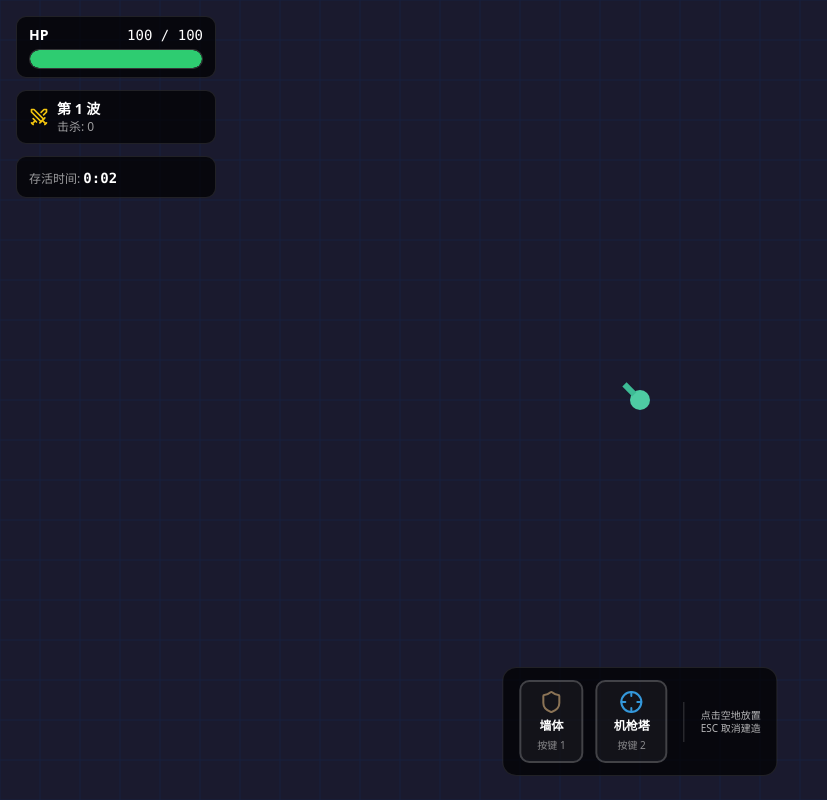
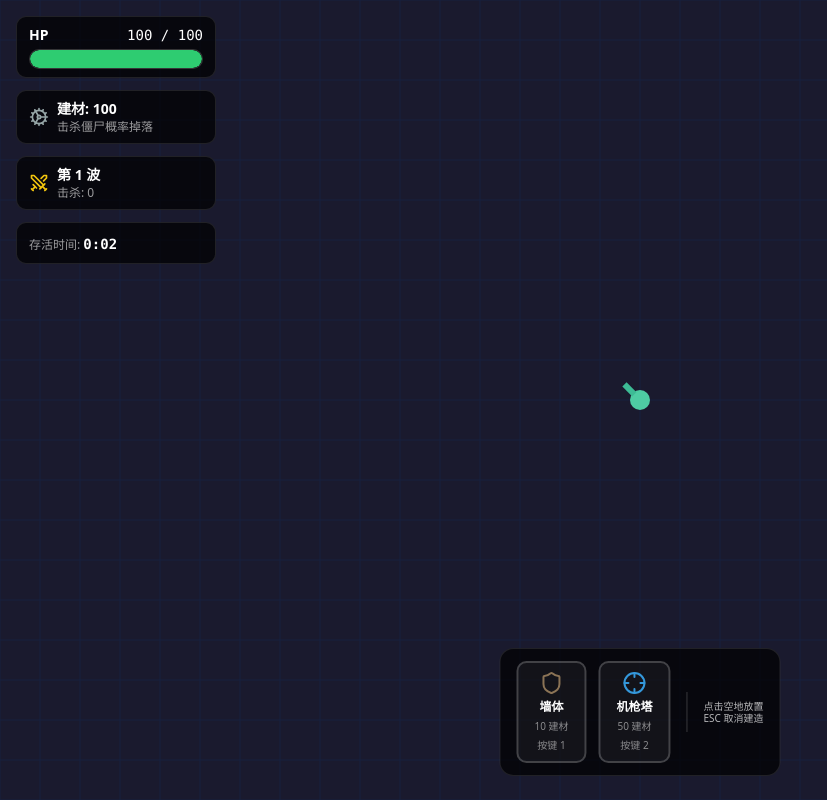
Before and after one commit to LvPeng990324/zombie_defender, a React (Vite) app: page / in a window 1280 px wide. Both pictures are taken after a click on the button "点击开始游戏". Shown: the whole page, without its empty margins (0-827 px from the left). Built offline with nearby package versions, Linux system fonts and the light colour scheme.

Commit message:
增加 建材 概念，击杀僵尸可得，建造需要花费建材

```diff
--- a/src/App.tsx
+++ b/src/App.tsx
@@ -20,6 +20,7 @@ export default function App() {
     buildType: null,
     killCount: 0,
     survivalTime: 0,
+    materials: CONFIG.MATERIALS_INITIAL,
     isGameOver: false,
     isRunning: false,
   });
--- a/src/components/ui/BuildMenu.tsx
+++ b/src/components/ui/BuildMenu.tsx
@@ -4,12 +4,15 @@ import { Shield, Crosshair } from 'lucide-react';
 
 interface BuildMenuProps {
   buildType: BuildType;
+  materials: number;
   onSelectBuildType: (type: BuildType) => void;
 }
 
-export default function BuildMenu({ buildType, onSelectBuildType }: BuildMenuProps) {
+export default function BuildMenu({ buildType, materials, onSelectBuildType }: BuildMenuProps) {
   const wallSelected = buildType === 'wall';
   const turretSelected = buildType === 'turret';
+  const canAffordWall = materials >= CONFIG.WALL_COST;
+  const canAffordTurret = materials >= CONFIG.TURRET_COST;
 
   return (
     <div
@@ -20,7 +23,7 @@ export default function BuildMenu({ buildType, onSelectBuildType }: BuildMenuPro
         onClick={() => onSelectBuildType(wallSelected ? null : 'wall')}
         className={`flex flex-col items-center gap-1 px-4 py-2 rounded-lg border-2 transition-all ${
           wallSelected ? 'scale-105' : 'border-white/20 bg-white/5 hover:bg-white/10'
-        }`}
+        } ${!wallSelected && !canAffordWall ? 'opacity-50' : ''}`}
         style={wallSelected ? {
           borderColor: CONFIG.COLOR_WALL,
           backgroundColor: hexToRgba(CONFIG.COLOR_WALL, 0.3),
@@ -28,6 +31,7 @@ export default function BuildMenu({ buildType, onSelectBuildType }: BuildMenuPro
       >
         <Shield className="w-6 h-6" style={{ color: CONFIG.COLOR_WALL }} />
         <span className="text-white text-xs font-bold">墙体</span>
+        <span className="text-white/50 text-[10px]">{CONFIG.WALL_COST} 建材</span>
         <span className="text-white/50 text-[10px]">按键 1</span>
       </button>
 
@@ -35,7 +39,7 @@ export default function BuildMenu({ buildType, onSelectBuildType }: BuildMenuPro
         onClick={() => onSelectBuildType(turretSelected ? null : 'turret')}
         className={`flex flex-col items-center gap-1 px-4 py-2 rounded-lg border-2 transition-all ${
           turretSelected ? 'scale-105' : 'border-white/20 bg-white/5 hover:bg-white/10'
-        }`}
+        } ${!turretSelected && !canAffordTurret ? 'opacity-50' : ''}`}
         style={turretSelected ? {
           borderColor: CONFIG.COLOR_TURRET,
           backgroundColor: hexToRgba(CONFIG.COLOR_TURRET, 0.3),
@@ -43,6 +47,7 @@ export default function BuildMenu({ buildType, onSelectBuildType }: BuildMenuPro
       >
         <Crosshair className="w-6 h-6" style={{ color: CONFIG.COLOR_TURRET }} />
         <span className="text-white text-xs font-bold">机枪塔</span>
+        <span className="text-white/50 text-[10px]">{CONFIG.TURRET_COST} 建材</span>
         <span className="text-white/50 text-[10px]">按键 2</span>
       </button>
 
--- a/src/components/ui/GameUI.tsx
+++ b/src/components/ui/GameUI.tsx
@@ -3,7 +3,7 @@ import type { GameState } from '@/game/GameCanvas';
 import type { BuildType } from '@/game/engine/Config';
 import HPBar from './HPBar';
 import BuildMenu from './BuildMenu';
-import { Swords } from 'lucide-react';
+import { Swords, Cog } from 'lucide-react';
 
 interface GameUIProps {
   state: GameState;
@@ -26,9 +26,24 @@ export default function GameUI({ state, onSelectBuildType }: GameUIProps) {
       className="fixed inset-0 z-10 pointer-events-none"
       style={{ fontFamily: 'system-ui, -apple-system, sans-serif' }}
     >
-      {/* 左上角：HP条和波次信息 */}
+      {/* 左上角：HP条、建材和波次信息 */}
       <div className="absolute top-4 left-4 flex flex-col gap-3 pointer-events-auto">
         <HPBar hp={state.hp} maxHp={state.maxHp} />
+
+        <div
+          className="flex items-center gap-2 rounded-lg px-3 py-2 border border-white/10"
+          style={{ backgroundColor: CONFIG.COLOR_UI_PANEL }}
+        >
+          <Cog className="w-5 h-5" style={{ color: CONFIG.COLOR_UI_ICON_MATERIAL }} />
+          <div className="flex flex-col">
+            <span className="text-white text-sm font-bold">
+              建材: {state.materials}
+            </span>
+            <span className="text-white/60 text-xs">
+              击杀僵尸概率掉落
+            </span>
+          </div>
+        </div>
 
         <div
           className="flex items-center gap-2 rounded-lg px-3 py-2 border border-white/10"
@@ -58,6 +73,7 @@ export default function GameUI({ state, onSelectBuildType }: GameUIProps) {
       <div className="absolute bottom-6 left-1/2 -translate-x-1/2 pointer-events-auto">
         <BuildMenu
           buildType={state.buildType}
+          materials={state.materials}
           onSelectBuildType={onSelectBuildType}
         />
       </div>
--- a/src/config/buildings.json
+++ b/src/config/buildings.json
@@ -1,10 +1,12 @@
 {
   "WALL_HP": 500,
   "WALL_SIZE": 32,
+  "WALL_COST": 10,
 
   "TURRET_HP": 100,
   "TURRET_SIZE": 28,
   "TURRET_RANGE": 200,
   "TURRET_SHOOT_COOLDOWN": 500,
-  "TURRET_DURABILITY_COST": 2
+  "TURRET_DURABILITY_COST": 2,
+  "TURRET_COST": 50
 }
--- a/src/config/colors.json
+++ b/src/config/colors.json
@@ -22,6 +22,8 @@
 
   "COLOR_UI_PANEL": "rgba(0,0,0,0.7)",
   "COLOR_UI_ICON_WAVE": "#f1c40f",
+  "COLOR_UI_ICON_MATERIAL": "#95a5a6",
+  "COLOR_MATERIAL_FLOAT": "#f1c40f",
 
   "COLOR_HP_GREEN": "#2ecc71",
   "COLOR_HP_RED": "#e74c3c",
--- a/src/config/game.json
+++ b/src/config/game.json
@@ -16,5 +16,10 @@
 
   "MAP_WIDTH": 2000,
   "MAP_HEIGHT": 2000,
-  "GRID_SIZE": 40
+  "GRID_SIZE": 40,
+
+  "MATERIALS_INITIAL": 100,
+  "MATERIAL_DROP_CHANCE": 0.2,
+  "MATERIAL_DROP_MIN": 1,
+  "MATERIAL_DROP_MAX": 5
 }
--- a/src/game/GameCanvas.tsx
+++ b/src/game/GameCanvas.tsx
@@ -9,6 +9,7 @@ export interface GameState {
   buildType: BuildType;
   killCount: number;
   survivalTime: number;
+  materials: number;
   isGameOver: boolean;
   isRunning: boolean;
 }
--- a/src/game/engine/GameEngine.ts
+++ b/src/game/engine/GameEngine.ts
@@ -5,6 +5,7 @@ import { getDistance } from './Collision';
 import { Player } from '../entities/Player';
 import { Enemy } from '../entities/Enemy';
 import { Bullet } from '../entities/Bullet';
+import { FloatingText } from '../entities/FloatingText';
 import { SpawnSystem } from '../systems/SpawnSystem';
 import { BuildingSystem } from '../systems/BuildingSystem';
 import { UIRenderer } from '../systems/UIRenderer';
@@ -17,6 +18,7 @@ export class GameEngine {
   player: Player;
   enemies: Enemy[] = [];
   bullets: Bullet[] = [];
+  floatingTexts: FloatingText[] = [];
   spawnSystem: SpawnSystem;
   buildingSystem: BuildingSystem;
   uiRenderer: UIRenderer;
@@ -31,6 +33,9 @@ export class GameEngine {
   killCount: number = 0;
   survivalTime: number = 0; // ms
   startTime: number = 0;
+
+  // 建材资源
+  materials: number = CONFIG.MATERIALS_INITIAL;
 
   // 游戏状态
   isRunning: boolean = false;
@@ -79,8 +84,10 @@ export class GameEngine {
     this.stop();
     this.enemies = [];
     this.bullets = [];
+    this.floatingTexts = [];
     this.killCount = 0;
     this.survivalTime = 0;
+    this.materials = CONFIG.MATERIALS_INITIAL;
     this.isGameOver = false;
     this.isRunning = false;
 
@@ -150,6 +157,8 @@ export class GameEngine {
     // 建造
     this.buildingSystem.update(dt);
     if (this.input.buildType && this.input.mouseClicked) {
+      const cost = this.input.buildType === 'wall' ? CONFIG.WALL_COST : CONFIG.TURRET_COST;
+      if (this.materials >= cost) {
         const success = this.buildingSystem.build(
           this.input.buildType,
           this.input.mouseWorldX,
@@ -157,7 +166,9 @@ export class GameEngine {
           this.player
         );
         if (success) {
+          this.materials -= cost;
           // 播放建造效果或音效可以在这里添加
+        }
       }
     }
 
@@ -195,6 +206,11 @@ export class GameEngine {
       }
     }
 
+    // 更新浮动文字特效
+    for (const text of this.floatingTexts) {
+      text.update(dt);
+    }
+
     // 更新子弹
     for (const bullet of this.bullets) {
       bullet.update(dt);
@@ -214,6 +230,7 @@ export class GameEngine {
             bullet.alive = false;
             if (!enemy.alive) {
               this.killCount++;
+              this.addMaterialDrop(enemy.centerX, enemy.centerY);
             }
             break;
           }
@@ -231,6 +248,7 @@ export class GameEngine {
             bullet.alive = false;
             if (!enemy.alive) {
               this.killCount++;
+              this.addMaterialDrop(enemy.centerX, enemy.centerY);
             }
             break;
           }
@@ -256,6 +274,7 @@ export class GameEngine {
     // 清理死亡实体
     this.enemies = this.enemies.filter(e => e.alive);
     this.bullets = this.bullets.filter(b => b.alive);
+    this.floatingTexts = this.floatingTexts.filter(t => t.alive);
     this.buildingSystem.cleanup();
 
     // 检查游戏结束
@@ -269,6 +288,7 @@ export class GameEngine {
         buildType: this.input.buildType,
         killCount: this.killCount,
         survivalTime: this.survivalTime,
+        materials: this.materials,
         isGameOver: true,
         isRunning: false,
       });
@@ -286,6 +306,7 @@ export class GameEngine {
       buildType: this.input.buildType,
       killCount: this.killCount,
       survivalTime: this.survivalTime,
+      materials: this.materials,
       isGameOver: false,
       isRunning: true,
     });
@@ -321,13 +342,20 @@ export class GameEngine {
       bullet.render(ctx, this.cameraX, this.cameraY);
     }
 
+    // 绘制浮动文字特效（在最上层）
+    for (const text of this.floatingTexts) {
+      text.render(ctx, this.cameraX, this.cameraY);
+    }
+
     // 绘制建造预览
     if (this.input.buildType) {
-      const canBuild = this.buildingSystem.canBuildAt(
+      const cost = this.input.buildType === 'wall' ? CONFIG.WALL_COST : CONFIG.TURRET_COST;
+      const canBuild =
+        this.buildingSystem.canBuildAt(
           this.input.mouseWorldX,
           this.input.mouseWorldY,
           this.player
-      );
+        ) && this.materials >= cost;
       this.uiRenderer.renderBuildPreview(
         ctx,
         this.input.mouseWorldX,
@@ -373,9 +401,21 @@ export class GameEngine {
       buildType: this.input.buildType,
       killCount: this.killCount,
       survivalTime: this.survivalTime,
+      materials: this.materials,
       isGameOver: this.isGameOver,
       isRunning: this.isRunning,
     };
+  }
+
+  // 击杀敌人时概率掉落建材（直接加到玩家身上）并在死亡位置显示浮动提示
+  private addMaterialDrop(x: number, y: number) {
+    if (Math.random() < CONFIG.MATERIAL_DROP_CHANCE) {
+      const amount = Math.floor(
+        Math.random() * (CONFIG.MATERIAL_DROP_MAX - CONFIG.MATERIAL_DROP_MIN + 1)
+      ) + CONFIG.MATERIAL_DROP_MIN;
+      this.materials += amount;
+      this.floatingTexts.push(new FloatingText(x, y, `+${amount}`));
+    }
   }
 
   selectBuildType(type: BuildType) {
--- /dev/null
+++ b/src/game/entities/FloatingText.ts
@@ -0,0 +1,47 @@
+import { CONFIG } from '../engine/Config';
+import { Entity } from './Entity';
+
+/**
+ * 浮动文字特效：用于显示“+N 建材”等提示，向上飘动并逐渐淡出。
+ */
+export class FloatingText extends Entity {
+  text: string;
+  color: string;
+  private maxLife: number;
+  private life: number;
+  private vy: number; // 向上移动速度，单位 px/s
+
+  constructor(x: number, y: number, text: string, color: string = CONFIG.COLOR_MATERIAL_FLOAT) {
+    super(x, y, 0, 0, 1);
+    this.text = text;
+    this.color = color;
+    this.maxLife = 1000; // 总生命周期 1s
+    this.life = this.maxLife;
+    this.vy = -40; // 每秒向上移动 40 像素
+  }
+
+  update(dt: number) {
+    this.life -= dt;
+    this.y += (this.vy * dt) / 1000;
+    if (this.life <= 0) {
+      this.alive = false;
+    }
+  }
+
+  render(ctx: CanvasRenderingContext2D, cameraX: number, cameraY: number) {
+    const alpha = Math.max(0, this.life / this.maxLife);
+    const screenX = this.x - cameraX;
+    const screenY = this.y - cameraY;
+
+    ctx.save();
+    ctx.globalAlpha = alpha;
+    ctx.font = 'bold 14px system-ui, -apple-system, sans-serif';
+    ctx.textAlign = 'center';
+    ctx.textBaseline = 'middle';
+    ctx.fillStyle = this.color;
+    ctx.shadowColor = 'rgba(0,0,0,0.8)';
+    ctx.shadowBlur = 4;
+    ctx.fillText(this.text, screenX, screenY);
+    ctx.restore();
+  }
+}
```
Also changed, not shown: 1 other file (tests, documents, lock files or other folders). Lines whose indentation alone changed are shown as unchanged.
